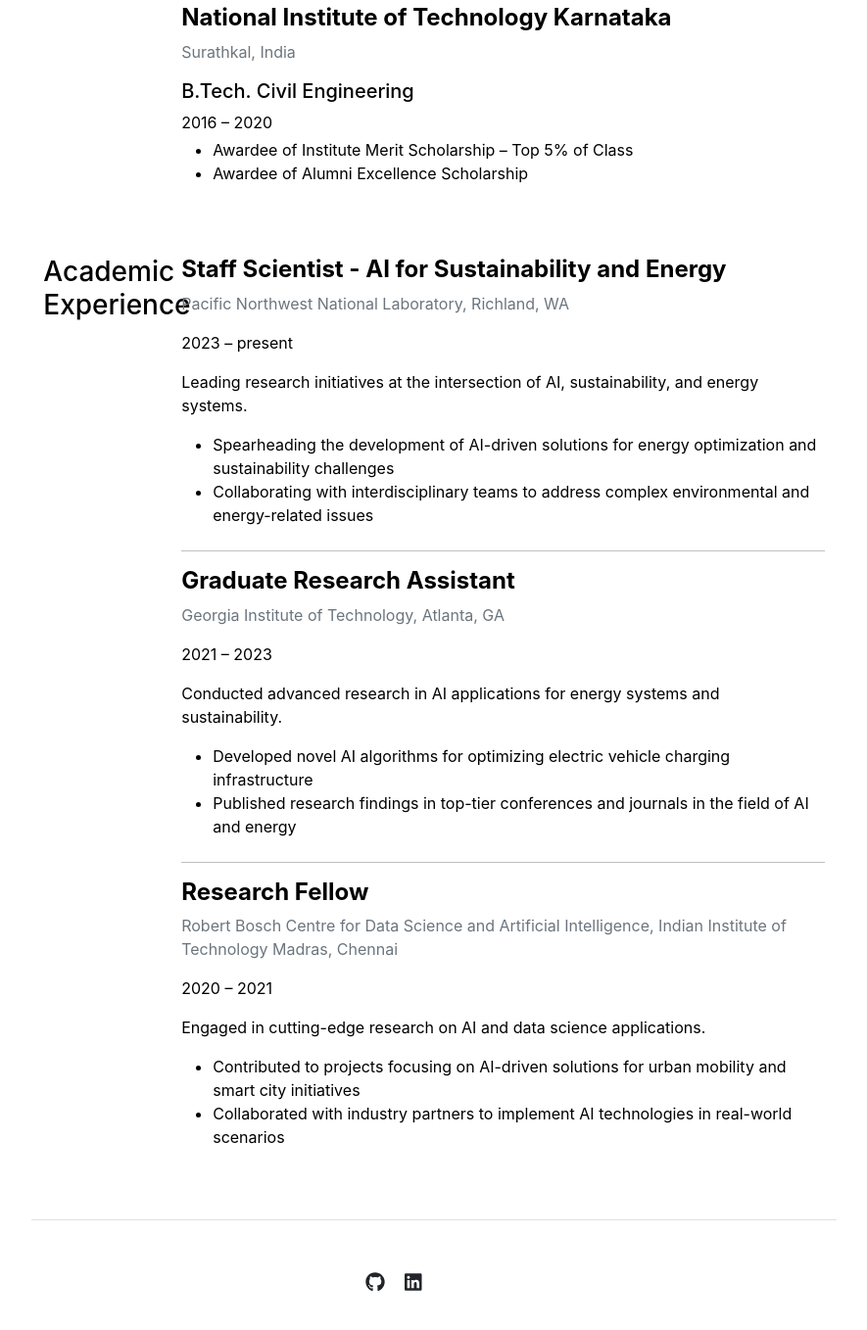
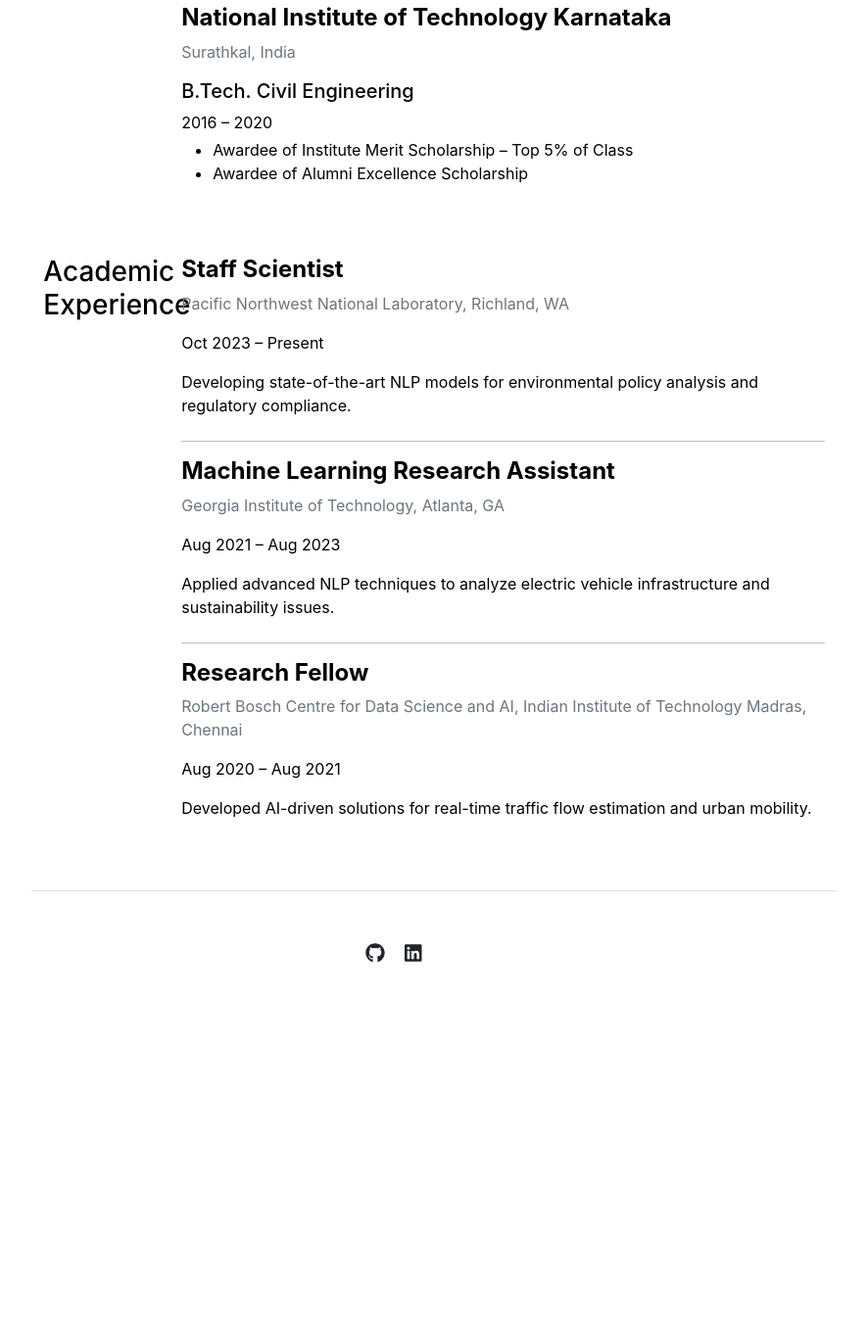
Before and after one commit to sarthakchat/sarthakchat.github.io, a Jekyll site: the page built from cv.md, in a window 1280 px wide and 1400 px high, scrolled down 694 px. Shown: the top 1358 px of the window at 98% size, without its empty margins (197-1082 px from the left). Built offline with Jekyll 4.4.1, drawn with Linux system fonts in a browser that asks for light colours; after the commit the page ends 1778 px from its top, so only the background shows below that; some of the changed text lies outside the part shown.

Commit message:
Updated CV

```diff
--- a/_data/cv/academic-experience.yml
+++ b/_data/cv/academic-experience.yml
@@ -1,26 +1,17 @@
-- position: Staff Scientist - AI for Sustainability and Energy
+- position: Staff Scientist
   institution: Pacific Northwest National Laboratory
   location: Richland, WA
-  duration: 2023 – present
-  description: Leading research initiatives at the intersection of AI, sustainability, and energy systems.
-  achievements:
-    - Spearheading the development of AI-driven solutions for energy optimization and sustainability challenges
-    - Collaborating with interdisciplinary teams to address complex environmental and energy-related issues
+  duration: Oct 2023 – Present
+  description: Developing state-of-the-art NLP models for environmental policy analysis and regulatory compliance.
 
-- position: Graduate Research Assistant
+- position: Machine Learning Research Assistant
   institution: Georgia Institute of Technology
   location: Atlanta, GA
-  duration: 2021 – 2023
-  description: Conducted advanced research in AI applications for energy systems and sustainability.
-  achievements:
-    - Developed novel AI algorithms for optimizing electric vehicle charging infrastructure
-    - Published research findings in top-tier conferences and journals in the field of AI and energy
+  duration: Aug 2021 – Aug 2023
+  description: Applied advanced NLP techniques to analyze electric vehicle infrastructure and sustainability issues.
 
 - position: Research Fellow
-  institution: Robert Bosch Centre for Data Science and Artificial Intelligence
+  institution: Robert Bosch Centre for Data Science and AI
   location: Indian Institute of Technology Madras, Chennai
-  duration: 2020 – 2021
-  description: Engaged in cutting-edge research on AI and data science applications.
-  achievements:
-    - Contributed to projects focusing on AI-driven solutions for urban mobility and smart city initiatives
-    - Collaborated with industry partners to implement AI technologies in real-world scenarios
+  duration: Aug 2020 – Aug 2021
+  description: Developed AI-driven solutions for real-time traffic flow estimation and urban mobility.
--- a/_data/cv/education.yml
+++ b/_data/cv/education.yml
@@ -7,7 +7,7 @@
     - name: M.S. Computational Science and Engineering
       year: 2021 – 2023
       achievements:
-        - Thesis: Leveraging Generative AI for Sustainable Energy Solutions in Electric Vehicle Markets
+        - Thesis:- Leveraging Generative AI for Sustainable Energy Solutions in Electric Vehicle Markets
         - Research supported by the National Science Foundation and Microsoft
         - Explored innovative applications of AI in addressing critical challenges at the intersection of technology, energy, and sustainability
 
```
